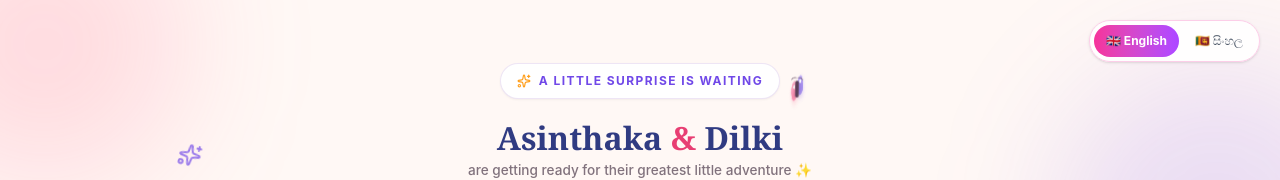
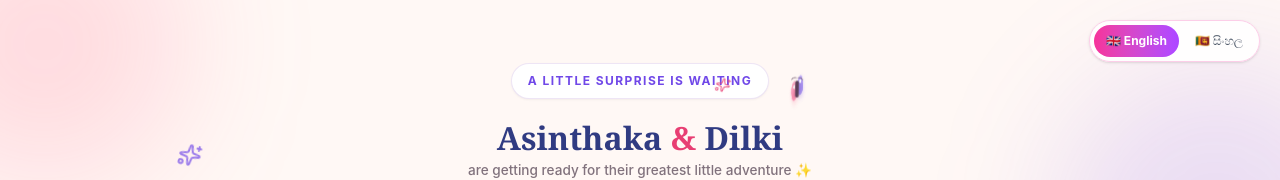
Before and after one commit to MaleeshaMadhuhansani99/baby-gender-reveal, a React (Vite) app: page / in a window 1280 px wide. Shown: the top 180 px of the page. Built offline with nearby package versions, Linux system fonts and the light colour scheme; no server answers.

Commit message:
change the color

```diff
--- a/src/components/Welcome.tsx
+++ b/src/components/Welcome.tsx
@@ -90,7 +90,7 @@ export default function Welcome({onContinue, onViewWishes}: WelcomeProps) {
           {/* Top label */}
           <div className="welcome-fade flex shrink-0 items-center gap-2 rounded-full bg-white px-4 py-2 text-[clamp(0.55rem,1.5vw,0.75rem)] font-bold uppercase tracking-[0.12em] text-[#7048e8] shadow-sm ring-1 ring-[#eee5f5]">
             <Sparkles
-              className="shrink-0 text-[#ff9f1c]"
+              className="sparkle sparkle-three"
               size="clamp(11px, 1.5vw, 14px)"
             />
 
```
